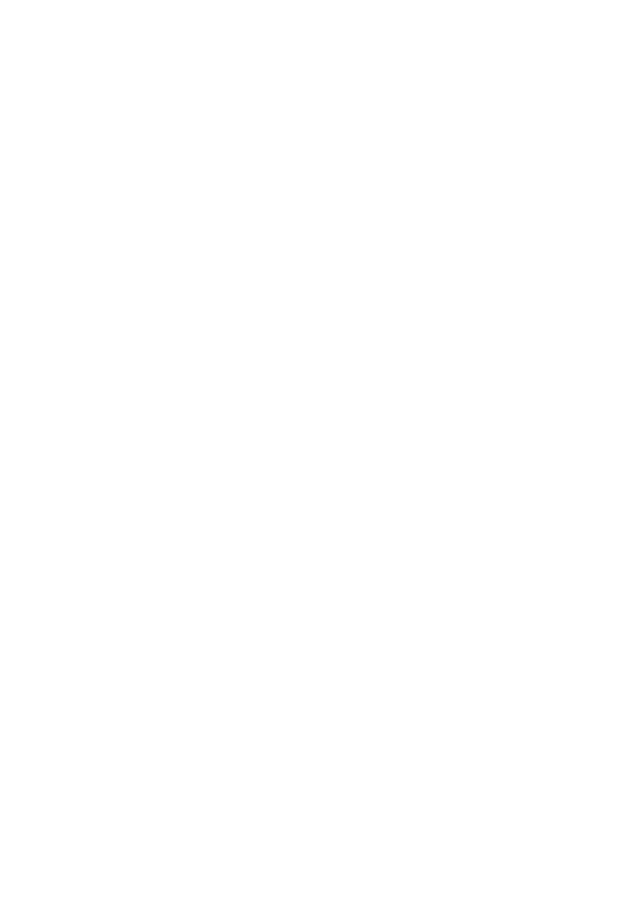
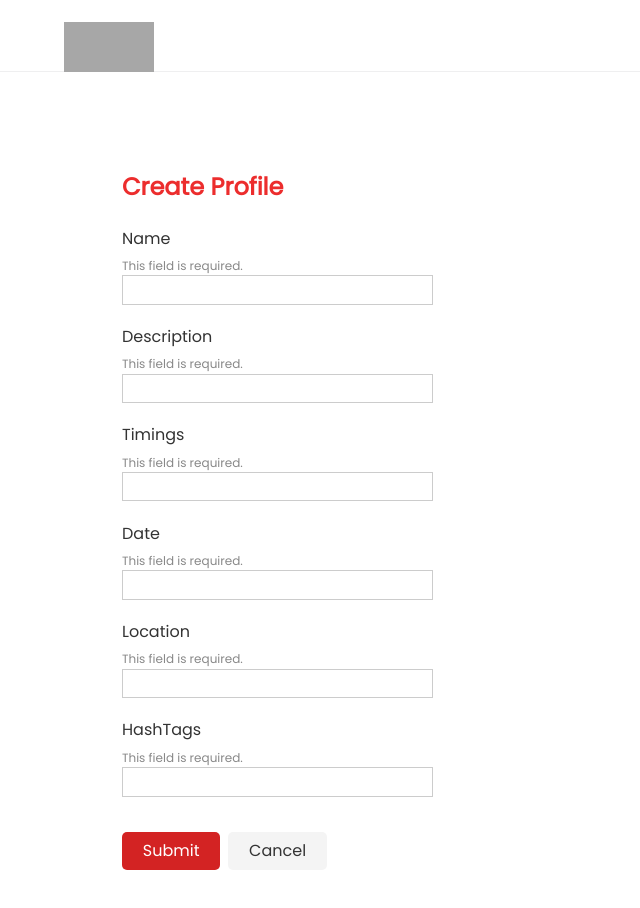
Before and after one commit to harika517/yelp-cmpe273-lab2, a React (Create React App) app in the folder frontend/: page /createvents in a window 1280 px wide. Shown: the top 908 px of the page, without its empty margins (0-640 px from the left). Before the commit the page ends 800 px from the top, so only its background shows below. Built offline with nearby package versions, Linux system fonts and the light colour scheme; grey boxes are pictures that could not be loaded.

Commit message:
event creation page configured

```diff
--- a/frontend/src/App.js
+++ b/frontend/src/App.js
@@ -21,6 +21,8 @@
 import EventsPage from './components/SocialEvents/EventsPage';
 import EventDetail from './components/SocialEvents/EventDetail';
 import EventsRegistered from './components/SocialEvents/EventsRegistered';
+import CreateEvent from './components/SocialEvents/CreateEvent';
+import RestaurantEventsPage from './components/SocialEvents/RestaurantEventsPage';
 
 import setAuthToken from './utils/setAuthToken';
 import PrivateRoute from './components/routing/PrivateRoute';
@@ -31,6 +33,7 @@
 
 
 import './App.css';
+
 
 if (localStorage.token) {
   console.log("SetAuthToken",localStorage.token)
@@ -77,6 +80,8 @@
               <PrivateRoute exact path='/addmenuitem' component={AddMenuItem}/>
               <PrivateRoute exact path='/event/:id' component={EventDetail}/>
               <PrivateRoute exact path='/myevents' component={EventsRegistered}/>
+              <PrivateRoute exact path='/createvents' component={CreateEvent}/>
+              <PrivateRoute exact path='/restaurant/events' component={RestaurantEventsPage}/>
 
             </switch>
             <Alert />
--- a/frontend/src/components/Dashboard/RestDashboard.js
+++ b/frontend/src/components/Dashboard/RestDashboard.js
@@ -27,7 +27,7 @@
                 <Link to="#" className=" btn btn-dark"><i className='fas fa-star'></i>
               Write a Review
             </Link>
-            <Link to="#" className=" btn btn-light">
+            <Link to="/restaurant/events" className=" btn btn-light">
               Events
             </Link>
             <Link to="/viewmenu" className=" btn btn-light">
--- /dev/null
+++ b/frontend/src/components/SocialEvents/CreateEvent.js
@@ -0,0 +1,121 @@
+import React, { Fragment, useState} from 'react'
+import {Link, withRouter} from 'react-router-dom'
+import DashboardNav from '../layout/DashboardNav';
+import PropTypes from 'prop-types'
+import {connect} from 'react-redux'
+import {createSocialEvent} from '../../actions/socialevent'
+
+const CreateEvent = ({createSocialEvent, history})=> {
+    const [formData, setFormData] = useState({
+        eventName: '',
+        eventDescription: '',
+        eventTimings: '',
+        eventDate: '',
+        eventLocation: '',
+        eventHashtags: '',
+      });
+
+      const {
+        eventName,
+        eventDescription,
+        eventTimings,
+        eventDate,
+        eventLocation,
+        eventHashtags,
+      } = formData;
+
+      const onChange = (e) =>
+      setFormData({ ...formData, [e.target.name]: e.target.value });
+
+    const onSubmit = (e) => {
+      e.preventDefault();
+      createSocialEvent(formData, history);
+    };
+
+    return (
+        <Fragment>
+            <DashboardNav/>
+            <div className='container'>
+            <h1 className="text-dark medium">Create Profile</h1>
+            <form className="form" onSubmit={(e) => onSubmit(e)}>
+            <div className="form-group">
+          <label for="eventName">Name</label>
+          <br />
+          <small className="form-text">This field is required.</small>
+          <input
+            type="text"
+            name="eventName"
+            value={eventName}
+            onChange={(e) => onChange(e)}
+          />
+        </div>
+        <div className="form-group">
+          <label for="eventDescription">Description</label>
+          <br />
+          <small className="form-text">This field is required.</small>
+          <input
+            type="text"
+            name="eventDescription"
+            value={eventDescription}
+            onChange={(e) => onChange(e)}
+          />
+        </div>
+        <div className="form-group">
+          <label for="eventTimings">Timings</label>
+          <br />
+          <small className="form-text">This field is required.</small>
+          <input
+            type="text"
+            name="eventTimings"
+            value={eventTimings}
+            onChange={(e) => onChange(e)}
+          />
+        </div>
+        <div className="form-group">
+          <label for="Contact">Date</label>
+          <br />
+          <small className="form-text">This field is required.</small>
+          <input
+            type="text"
+            name="eventDate"
+            value={eventDate}
+            onChange={(e) => onChange(e)}
+          />
+        </div>
+        <div className="form-group">
+          <label for="eventLocation">Location</label>
+          <br />
+          <small className="form-text">This field is required.</small>
+          <input
+            type="text"
+            name="eventLocation"
+            value={eventLocation}
+            onChange={(e) => onChange(e)}
+          />
+        </div>
+        <div className="form-group">
+          <label for="eventHashtags">HashTags</label>
+          <br />
+          <small className="form-text">This field is required.</small>
+          <input
+            type="text"
+            name="eventHashtags"
+            value={eventHashtags}
+            onChange={(e) => onChange(e)}
+          />
+        </div>
+        <input type="submit" className="btn btn-dark my-1" value="Submit"/>
+        <Link className="btn btn-light my-1" to="/restdashboard">
+          Cancel
+        </Link>
+            </form>
+            </div>
+        </Fragment>
+    )
+}
+
+CreateEvent.propTypes = {
+    createSocialEvent: PropTypes.func.isRequired,
+}
+
+export default connect(null, {createSocialEvent})(CreateEvent);
--- /dev/null
+++ b/frontend/src/components/SocialEvents/RestaurantEventsPage.js
@@ -0,0 +1,55 @@
+import React, {Fragment, useState, useEffect} from 'react'
+import PropTypes from 'prop-types'
+import {Link} from 'react-router-dom'
+import { connect } from 'react-redux';
+import Spinner from '../layout/spinner'
+import {getAllSocialEvents} from '../../actions/socialevent'
+//Change the action
+import DashboardNav from '../layout/DashboardNav';
+import EventItem from './EventItem';
+
+const RestaurantEventsPage = ({getAllSocialEvents, event:{socialevents, loading}}) => {
+    useEffect(()=>{
+        getAllSocialEvents();
+    }, [])
+
+    return (
+        <Fragment>
+            <DashboardNav/>
+            {loading ? <Spinner/> : <Fragment>
+                <div className="container">
+                <h1 className="lead text-dark"> Event Results
+                </h1>
+                <Link to='/userdashboard' className="btn btn-dark"> Go Back</Link>
+                <Link to='/createvents' className="btn btn-dark"> Create Events</Link>
+                <hr/>
+                <div className="container_2columns">
+                <div className="column1">
+                <div claasName='profiles'>
+                    {socialevents.length > 0 ? (
+                        socialevents.map(event=>(
+                            <EventItem key={event._id} event={event}/>
+                        ))): <p>No Events were found ...</p>}
+                </div>
+                 <div className="column2">
+
+                </div>
+                </div>
+                </div>
+                </div>
+                </Fragment>}
+        </Fragment>
+    )
+}
+
+RestaurantEventsPage.propTypes = {
+    getAllRestProfiles: PropTypes.func.isRequired,
+    event: PropTypes.object.isRequired,
+}
+
+const mapStateToProps = state => ({
+    event: state.event
+})
+
+
+export default connect(mapStateToProps, {getAllSocialEvents})(RestaurantEventsPage)
```
Also changed, not shown: 1 other file (tests, documents, lock files or other folders).
